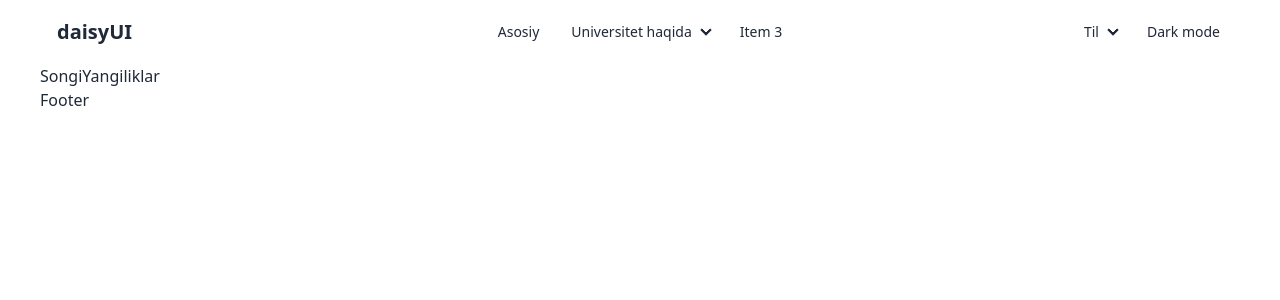
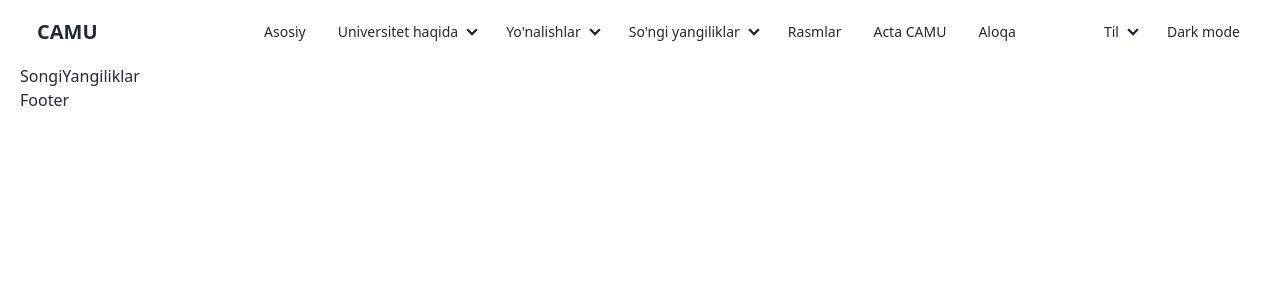
Before and after one commit to Abdusalom05/CAMU-UZ, a React (Vite) app: page /SongiYangiliklar in a window 1280 px wide. Shown: the top 300 px of the page. Built offline with nearby package versions, Linux system fonts and the light colour scheme.

Commit message:
update header bloack

```diff
--- a/src/App.jsx
+++ b/src/App.jsx
@@ -73,6 +73,10 @@ function App() {
       path: "SongiYangiliklar",
       errorElement: <Error />,
     },
+    {
+      element: <NotFound />,
+      path: "*",
+    },
   ]);
   return (
     <>
--- a/src/components/Header.jsx
+++ b/src/components/Header.jsx
@@ -45,7 +45,7 @@ function Header() {
             </li>
           </ul>
         </div>
-        <a className="btn btn-ghost normal-case text-xl">daisyUI</a>
+        <a className="btn btn-ghost normal-case text-xl">CAMU</a>
       </div>
       <div className="navbar-center hidden lg:flex">
         <ul className="menu menu-horizontal px-1">
@@ -70,8 +70,44 @@ function Header() {
               </ul>
             </details>
           </li>
+          <li tabIndex={0}>
+            <details>
+              <summary>
+                <a>Yo'nalishlar</a>
+              </summary>
+              <ul className="p-2">
+                <li>
+                  <a>Bakalavr</a>
+                </li>
+              </ul>
+            </details>
+          </li>
+          <li tabIndex={0}>
+            <details>
+              <summary>
+                <a>So'ngi yangiliklar</a>
+              </summary>
+              <ul className="p-2">
+                <li>
+                  <a>Maqolalar</a>
+                </li>
+                <li>
+                  <a>Eng so'ngilari</a>
+                </li>
+                <li>
+                  <a>Maqolalar</a>
+                </li>
+              </ul>
+            </details>
+          </li>
           <li>
-            <a>Item 3</a>
+            <a>Rasmlar</a>
+          </li>
+          <li>
+            <a>Acta CAMU</a>
+          </li>
+          <li>
+            <a>Aloqa</a>
           </li>
         </ul>
       </div>
--- a/src/index.css
+++ b/src/index.css
@@ -2,7 +2,7 @@
 @tailwind components;
 @tailwind utilities;
 .container-css {
-  max-width: 1240px;
+  max-width: 1340px;
   padding: 0 20px;
   margin: 0 auto;
 }
```
